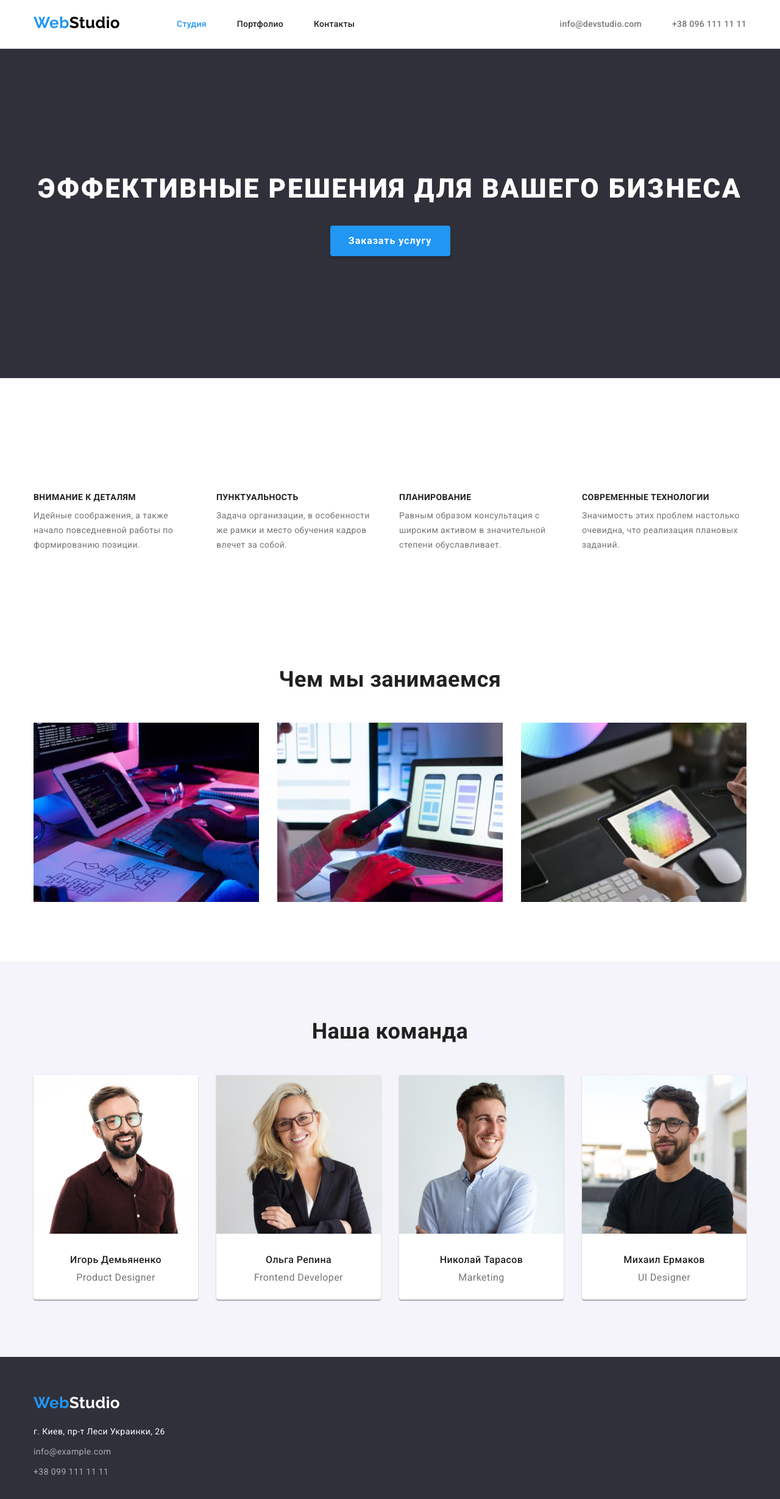
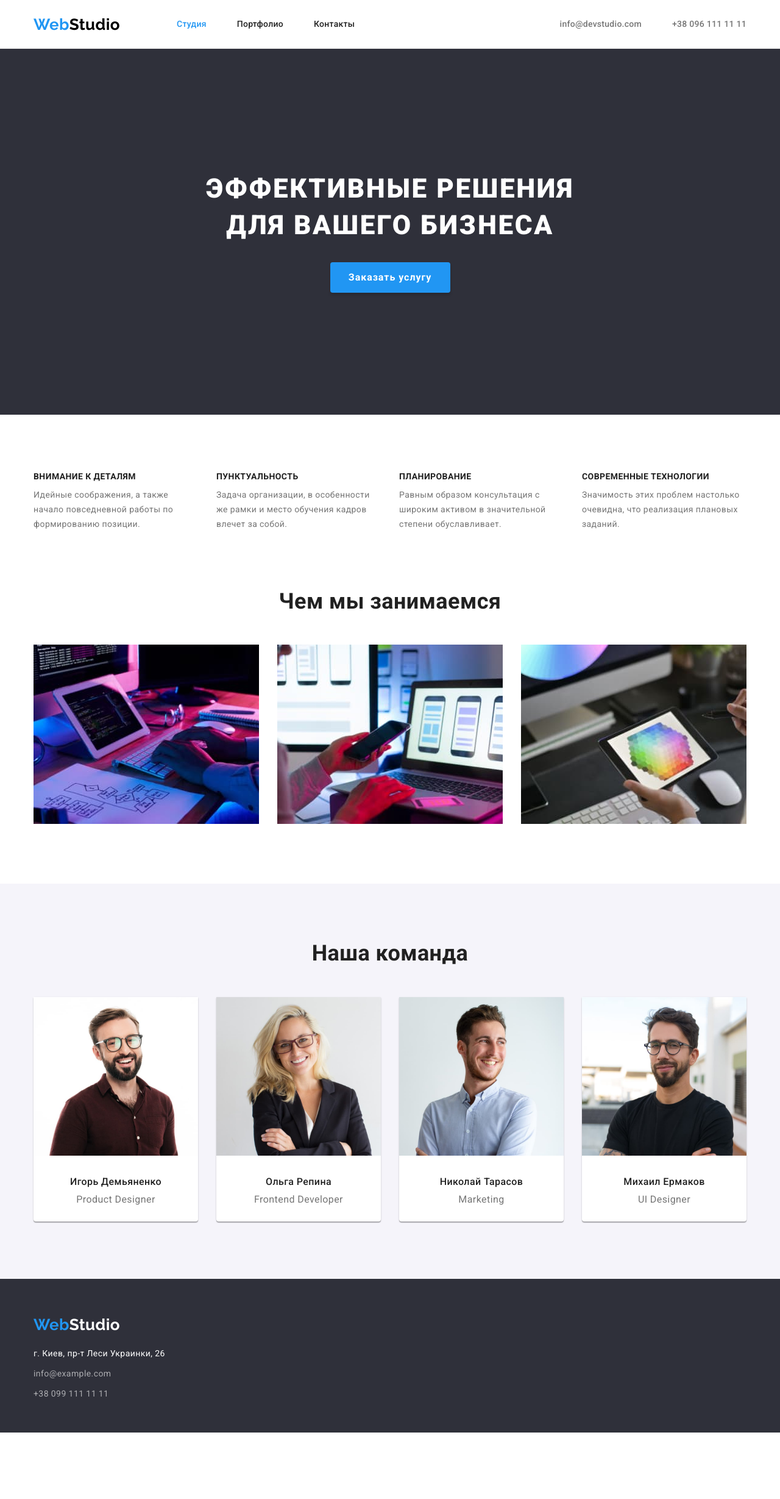
Before and after one commit to mariiaglushak/goit-markup-hw-03, a plain HTML site: page index.html in a window 1280 px wide. Shown: the whole page at 61% size. After the commit the page ends 2349 px from the top, so only its background shows below. Drawn offline with nearby package versions, Linux system fonts and the light colour scheme.

Commit message:
виправлені помилки

```diff
--- a/css/styles.css
+++ b/css/styles.css
@@ -28,7 +28,6 @@ a{
     text-decoration: none;
 }
 .logo{
-    display: inline-block;
     color: #000;
     font-family: 'Raleway';
     font-weight: 700;
@@ -43,11 +42,11 @@ span{
     justify-content: space-between;
 }
 .nav-section{
+    align-items: center;
     display: flex;
 }
 .nav-section .logo{
-    justify-content: center;
-    margin: 22px 93px 0 0;
+    margin-right: 93px;
 }
 .nav-list{
     max-height: 80px;
@@ -85,23 +84,26 @@ span{
 .container{
     max-width: 1200px;
     padding: 0 15px 0 15px;
-    margin: 0 auto;
+    margin-left: auto;
+    margin-right: auto;
 }
 .main{
-    padding-bottom: 200px;
-    margin-bottom: 94px;
     text-align: center;
     background-color: #2F303A;
-    color: var(--primary-bg-color);
+}
+.main-section .section:first-child{
+    padding: 200px 0;
 }
 .main-title{
-    display: inline-block;
-    margin-top: 200px;
+    width: 693px;
+    margin-left: auto;
+    margin-right: auto;
     font-weight: 900;
     font-size: 44px;
     line-height: 1.36;
     letter-spacing: 0.06em;
     text-transform: uppercase;
+    color: var(--primary-bg-color);
 }
 button{
     font-family: inherit;
@@ -204,8 +206,10 @@ button{
     text-align: center;
 }
 .team{
-    padding: 94px 0;
     background: #F5F4FA;
+}
+.no-padding{
+    padding-top: 0;
 }
 .team-list{
     display: flex;
@@ -213,6 +217,7 @@ button{
 }
 .team-card{
     margin-top: 50px;
+    text-align: center;
     width: 270px;
     height: 368px;
     background-color: var(--primary-bg-color);
@@ -220,15 +225,13 @@ button{
     border-radius: 0px 0px 4px 4px;
 }
 .team-member-name{
-    margin-top: 30px;
-    text-align: center;
+    padding-top: 30px;
     font-weight: 500;
     font-size: 16px;
     line-height: 1.18;
 }
 .team-member-position{
-    text-align: center;
-    margin-top: 10px;
+    padding-top: 10px;
     color: var(--primary-text-color);
     font-size: 16px;
     line-height: 1.18;
@@ -242,39 +245,40 @@ button{
     border-bottom: 1px solid #EEEEEE;
 }
 .portfolio-card-title{
-    margin-top: 20px;
+    padding-top: 20px;
     padding-left: 24px;
     font-size: 18px;
     line-height: 2;
     letter-spacing: 0.06em;
 }
 .portfolio-name-industry{
-    margin-top: 4px;
-    padding-left: 24px;
+    padding: 4px 0 0 24px;
     color: var(--primary-text-color);
     font-size: 16px;
     line-height: 1.88;
 }
 .footer-section{
+    padding: 60px 0;
     height: 252px;
     background: #2F303A;
 }
 .footer-section .logo{
-    margin-top: 60px;
-    color:#fff;
+    color: var(--primary-bg-color);
 }
 address{
     font-style: normal;
 }
+.footer-address{
+    margin-top: 20px;
+}
 .footer-link{
-    display: inline-block;
-    margin-top: 20px;
     color: #FFFFFF;
     line-height: 1.71;
 }
+.footer-items-contacts{
+    margin-top: 9px;
+}
 .footer-contacts{
-    display: inline-block;
-    margin-top: 9px;
     color: rgba(255, 255, 255, 0.6);
     line-height: 1.71;
 }
--- a/index.html
+++ b/index.html
@@ -29,14 +29,16 @@
             </ul>
         </div>
     </header>
-    <main>
-        <section class="main">
-            <h1 class="main-title">Эффективные решения для вашего бизнеса</h1>
-            <button type="button" class="main-button">Заказать услугу</button>
+    <main class="main-section">
+        <section class="main section">
+            <div class="container">
+                <h1 class="main-title">Эффективные решения для вашего бизнеса</h1>
+                <button type="button" class="main-button">Заказать услугу</button>
+            </div>
         </section>
         <section class="section">
-            <h2 class="visually-hidden">Приимущества</h2>
             <div class="container">
+                <h2 class="visually-hidden">Приимущества</h2>
                 <ul class="benefits-list">
                     <li class="benefits-items">
                         <h3 class="benefits-title">Внимание к деталям</h3>
@@ -60,9 +62,9 @@
                 </ul>
             </div>
         </section>
-        <section class="section">
-            <h2 class="title">Чем мы занимаемся</h2>
+        <section class="section no-padding">
             <div class="container">
+                <h2 class="title">Чем мы занимаемся</h2>
                 <ul class="work-list">
                     <li>
                         <img src="./images/box-1.jpg" alt="Людина сидить за комп'ютером" width="370">
@@ -77,9 +79,9 @@
                 </ul>
             </div>
         </section>
-        <section class="team">
-            <h2 class="title">Наша команда</h2>
+        <section class="team section">
             <div class="container">
+                <h2 class="title">Наша команда</h2>
                 <ul class="team-list">
                     <li class="team-card">
                         <img src="./images/img.jpg" alt="фото" width="270">
@@ -108,16 +110,16 @@
     <footer class="footer-section">
         <div class="container">
             <a href="./index.html" class="logo"><span>Web</span>Studio</a>
-            <address>
+            <address class="footer-address">
                 <ul class="footer-list">
-                    <li>
+                    <li class="footer-items">
                         <a href="https://goo.gl/maps/piqngm7oDQpEDh6u6" target="_blank" rel="noopener nofollow noreferrer"
                             class="footer-link">г. Киев, пр-т Леси Украинки, 26</a>
                     </li>
-                    <li>
+                    <li class="footer-items-contacts">
                         <a href="mailto:info@example.com" class="footer-contacts">info@example.com</a>
                     </li>
-                    <li>
+                    <li class="footer-items-contacts">
                         <a href="tel:+380991111111" class="footer-contacts">+38 099 111 11 11</a>
                     </li>
                 </ul>
```
Also changed, not shown: portfolio.html (+8 -8 lines).
